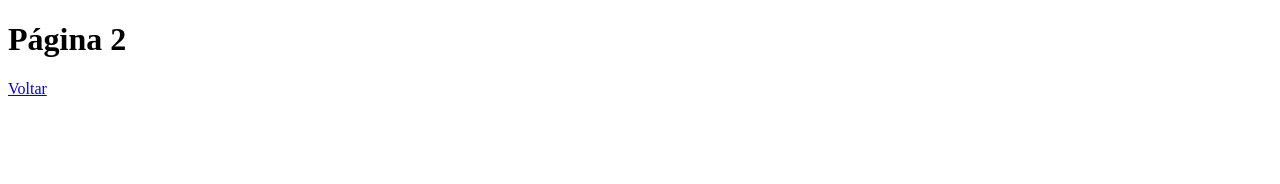
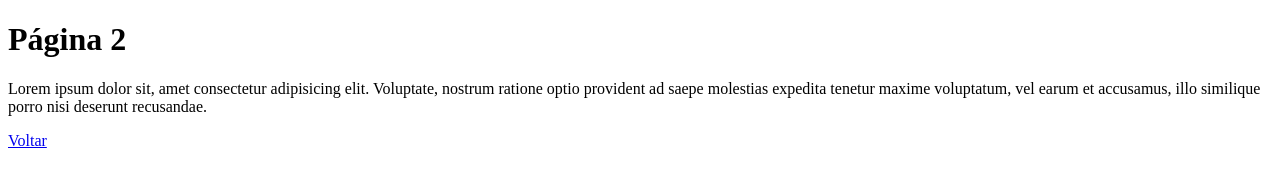
Before and after one commit to samuelsilvati/aprendendogit, a plain HTML site: page pag2.html in a window 1280 px wide. Drawn offline with Linux system fonts and the light colour scheme.

Commit message:
Páragrafo adicionado à segunda páginas

```diff
--- a/pag2.html
+++ b/pag2.html
@@ -8,6 +8,7 @@
 </head>
 <body>
     <h1>Página 2</h1>
+    <p>Lorem ipsum dolor sit, amet consectetur adipisicing elit. Voluptate, nostrum ratione optio provident ad saepe molestias expedita tenetur maxime voluptatum, vel earum et accusamus, illo similique porro nisi deserunt recusandae.</p>
     <a href="index.html">Voltar</a>
 </body>
 </html>
```
